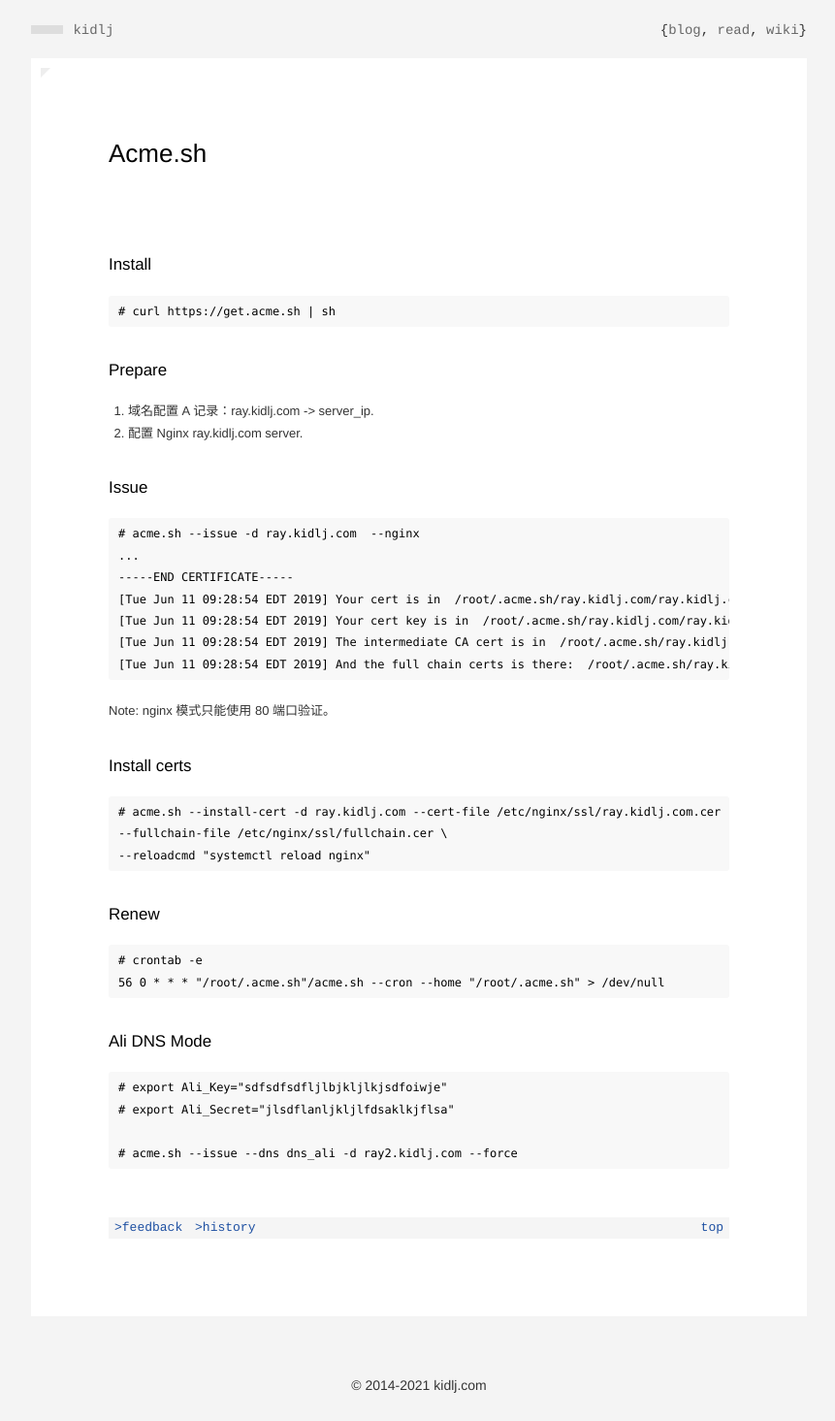
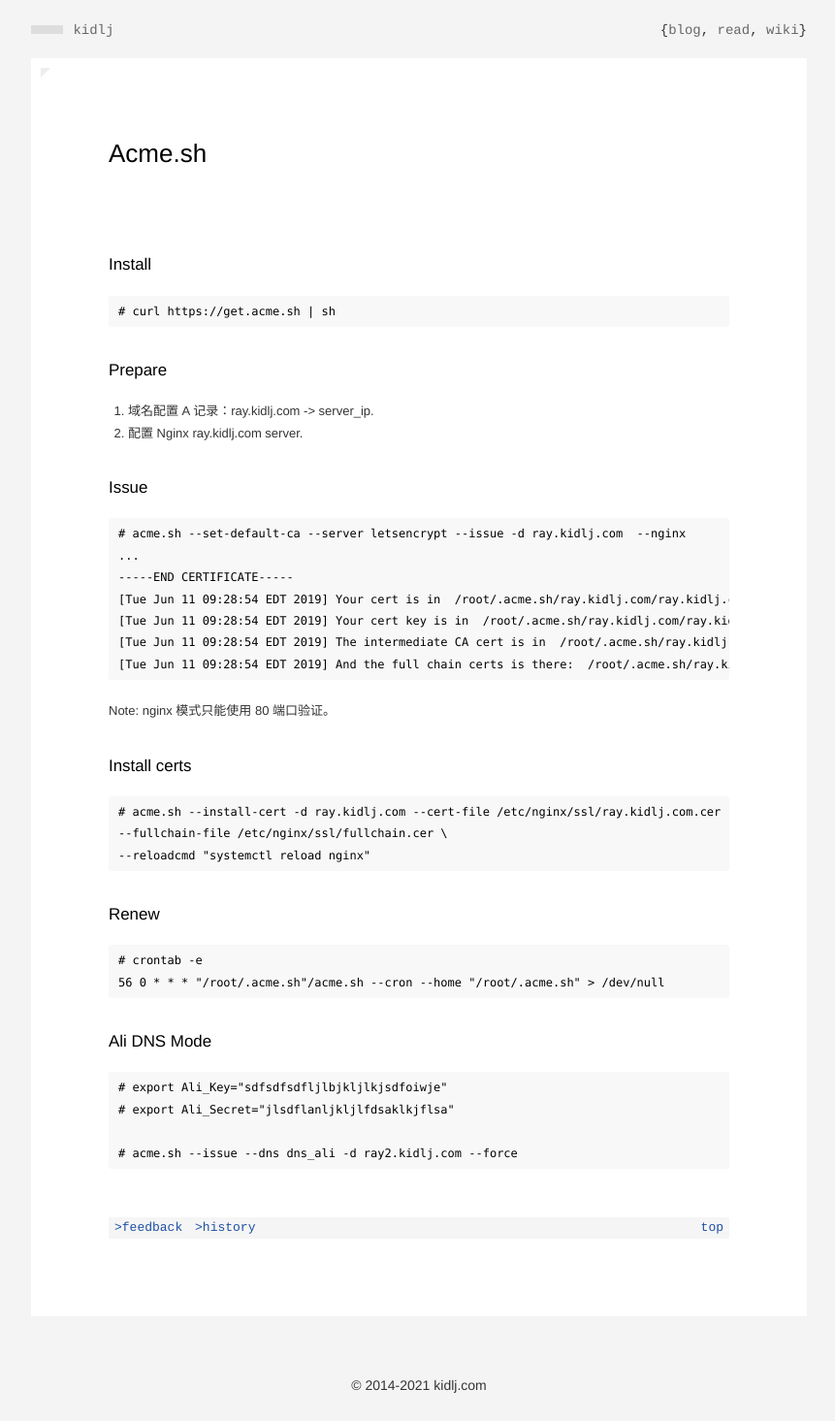
Before and after one commit to kidlj/awei, a Jekyll site: the page built from _wiki/acme.md, in a window 1280 px wide. Shown: the whole page at 97% size, without its empty margins (208-1069 px from the left). Built offline with Jekyll 4.4.1, drawn with Linux system fonts in a browser that asks for light colours.

Commit message:
set default ca

```diff
--- a/_wiki/acme.md
+++ b/_wiki/acme.md
@@ -13,7 +13,7 @@ title: Acme.sh
 
 ### Issue
 
-    # acme.sh --issue -d ray.kidlj.com  --nginx
+    # acme.sh --set-default-ca --server letsencrypt --issue -d ray.kidlj.com  --nginx
     ...
     -----END CERTIFICATE-----
     [Tue Jun 11 09:28:54 EDT 2019] Your cert is in  /root/.acme.sh/ray.kidlj.com/ray.kidlj.com.cer
```
